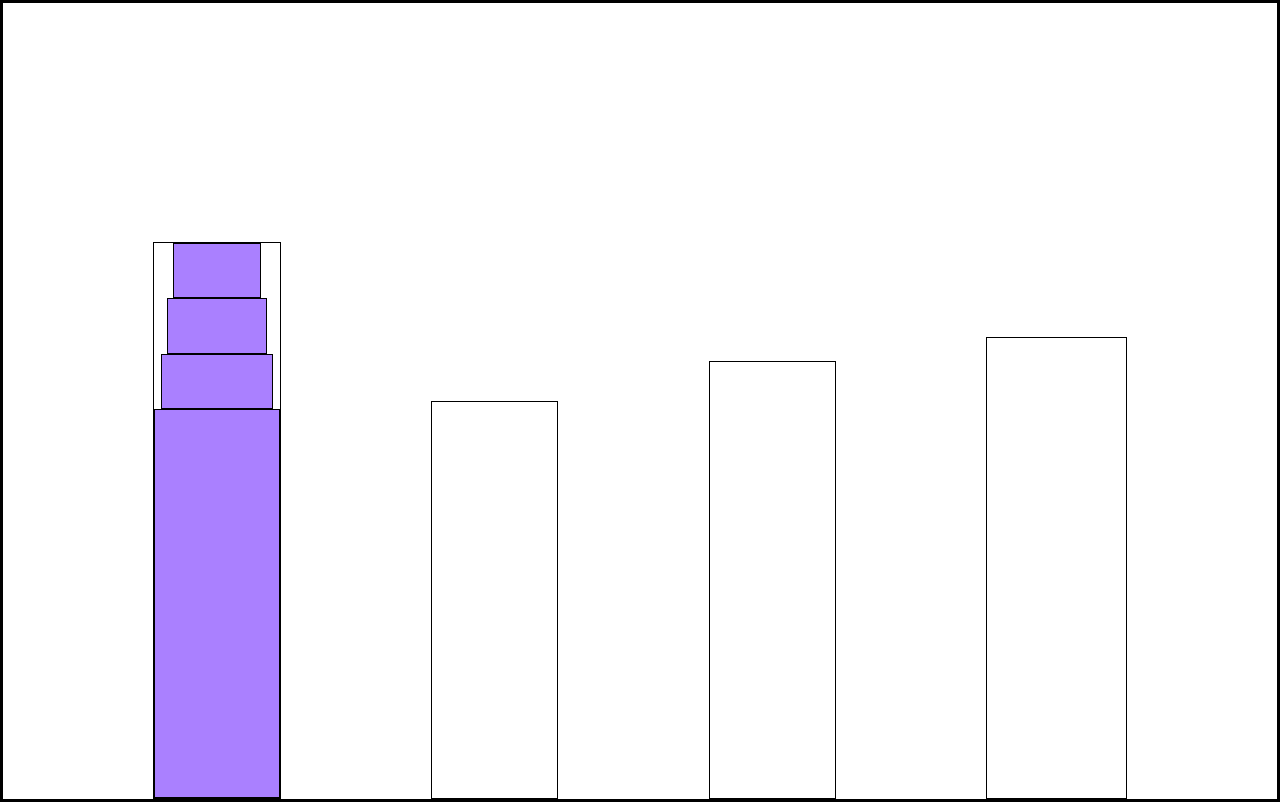
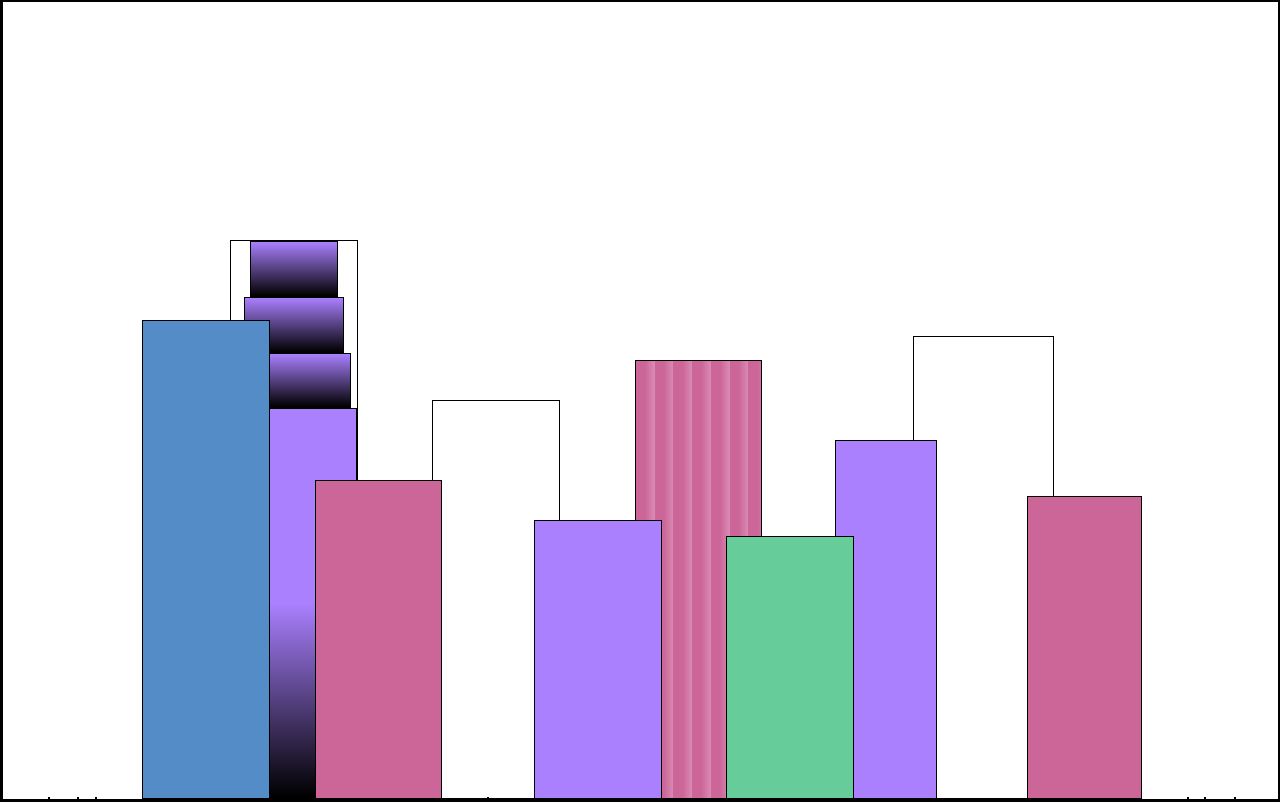
Before and after one commit to nagimtm/City-Skyline, a plain HTML site: page index.html in a window 1280 px wide. Drawn offline with Linux system fonts and the light colour scheme.

Commit message:
Add style and skyline buildings html elements.

```diff
--- a/index.html
+++ b/index.html
@@ -8,15 +8,33 @@
 </head>
 <body>
     <div class="background-buildings">
+        <div></div>
+        <div></div>
         <div class="bb1">
-            <div class="bb1a"></div>
-            <div class="bb1b"></div>
-            <div class="bb1c"></div>
+            <div class="bb1a bb1-window"></div>
+            <div class="bb1b bb1-window"></div>
+            <div class="bb1c bb1-window"></div>
             <div class="bb1d"></div>
         </div>
         <div class="bb2"></div>
         <div class="bb3"></div>
+        <div></div>
         <div class="bb4"></div>
+        <div></div>
+        <div></div>
+    </div>
+    <div class="foreground-buildings">
+        <div></div>
+        <div></div>
+        <div class="fb1"></div>
+        <div class="fb2"></div>
+        <div></div>
+        <div class="fb3"></div>
+        <div class="fb4"></div>
+        <div class="fb5"></div>
+        <div class="fb6"></div>
+        <div></div>
+        <div></div>
     </div>
 </body>
 </html>
--- a/styles.css
+++ b/styles.css
@@ -1,3 +1,13 @@
+:root {
+    --building-color1: #aa80ff;
+    --building-color2: #66cc99;
+    --building-color3: #cc6699;
+    --building-color4: #538cc6;
+    --window-color1: black;
+    --window-color2: #8cd9b3;
+    --window-color3: #d98cb3;
+}
+
 *{
     border: 1px solid black;
     box-sizing: border-box;
@@ -9,16 +19,18 @@ body{
     overflow: hidden;
 }
 
-.background-buildings {
+.background-buildings, .foreground-buildings {
     width: 100%;
     height: 100%;
     display: flex;
     align-items: flex-end;
     justify-content: space-evenly;
+    top: 0;
+    position: absolute;
 }
 
+/*BACKGROUND BUILDINGS -"bb" stands for "background building" */
 .bb1 {
-    --building-color1: #aa80ff;
     display: flex;
     width: 10%;
     height: 70%;
@@ -28,26 +40,38 @@ body{
 
 .bb1a {
     width: 70%;
+
+}
+.bb1-window {
     height: 10%;
-    background-color: var(--building-color1);
+    background: linear-gradient(
+      var(--building-color1),
+      var(--window-color1)
+      );
 }
-
 .bb1b {
     width: 80%;
-    height: 10%;
-    background-color: var(--building-color1);
+
 }
 
 .bb1c {
     width: 90%;
-    height: 10%;
-    background-color: var(--building-color1);
+
 }
 
 .bb1d {
     width: 100%;
     height: 70%;
-    background-color: var(--building-color1);
+    background: linear-gradient(
+    var(--building-color1) 50%,
+    var(--window-color1)
+    );
+}
+
+.bb2b {
+    width: 100%;
+    height: 100%;
+
 }
 
 .bb2 {
@@ -58,9 +82,81 @@ body{
 .bb3 {
     width: 10%;
     height: 55%;
+    background-color: var(--building-color3);
 }
 
 .bb4 {
     width: 11%;
     height: 58%;
+    background-color: building-color4;
 }
+
+/* FOREGROUND BUILDINGS - "fb" stands for "foreground building"*/
+.fb1 {
+    width: 10%;
+    height: 60%;
+    background-color: var(--building-color4);
+}
+
+.fb2 {
+    width: 10%;
+    height: 40%;
+    background-color: var(--building-color3);
+}
+
+.fb3 {
+    width: 10%;
+    height: 35%;
+    background-color: var(--building-color1);
+}
+
+.fb4 {
+    width: 8%;
+    height: 45%;
+    background-color: var(--building-color1);
+    position: relative;
+    left:  10%;
+
+}
+
+.fb5 {
+    width: 10%;
+    height: 33%;
+    background-color: var(--building-color2);
+    position: relative;
+    right:  10%;
+}
+
+.fb6 {
+    width: 9%;
+    height: 38%;
+    background-color: var(--building-color3);
+}
+
+.bb2b {
+    width: 100%;
+    height: 100%;
+    background: repeating-linear-gradient(
+      var(--building-color2),
+      var(--building-color2) 6%,
+      var(--window-color2) 6%,
+      var(--window-color2) 9%
+    )
+  }
+
+  .bb2a {
+    border-bottom: 5vh solid var(--building-color2);
+    border-left: 5vw solid transparent;
+    border-right: 5vw solid transparent;
+  }
+
+  .bb3 {
+    width: 10%;
+    height: 55%;
+    background-color: var(--building-color3);
+    background: repeating-linear-gradient(90deg,
+      var(--building-color3),
+      var(--building-color3),
+      var(--window-color3) 15%
+    )
+  }
```
